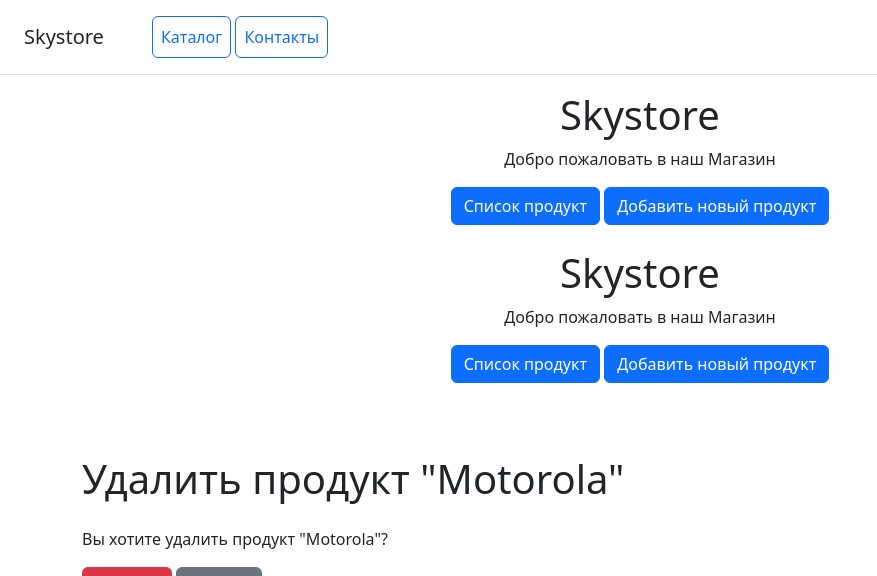
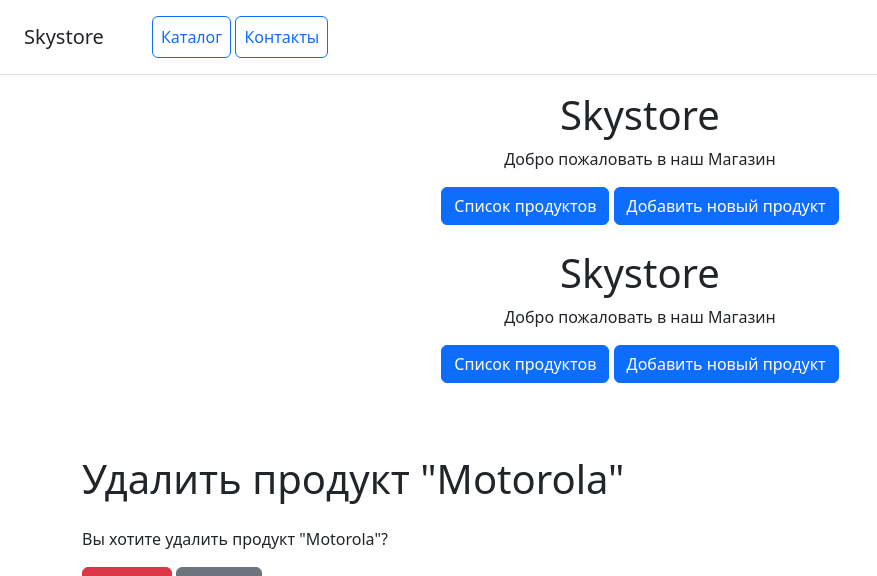
Before and after one commit to Gammpyr/online_store, a Django app: page /products/delete/1/ in a window 1280 px wide. Shown: the top 576 px of the page, without its empty margins (0-877 px from the left). Run offline with Django 5.2, Linux system fonts and the light colour scheme; data comes from the database, SQL or seed files in the repository; some libraries are stand-ins or nearby versions.

Commit message:
update header.html

```diff
--- a/catalog/templates/catalog/header.html
+++ b/catalog/templates/catalog/header.html
@@ -3,7 +3,7 @@
 		<h1>Skystore</h1>
 		<p>Добро пожаловать в наш Магазин</p>
 		<nav>
-			<a href="{% url 'catalog:product_list' %}" class="btn btn-primary mb-4">Список продукт</a>
+			<a href="{% url 'catalog:product_list' %}" class="btn btn-primary mb-4">Список продуктов</a>
 			<a href="{% url 'catalog:product_create' %}" class="btn btn-primary mb-4">Добавить новый продукт</a>
 		</nav>
 	</div>
```
